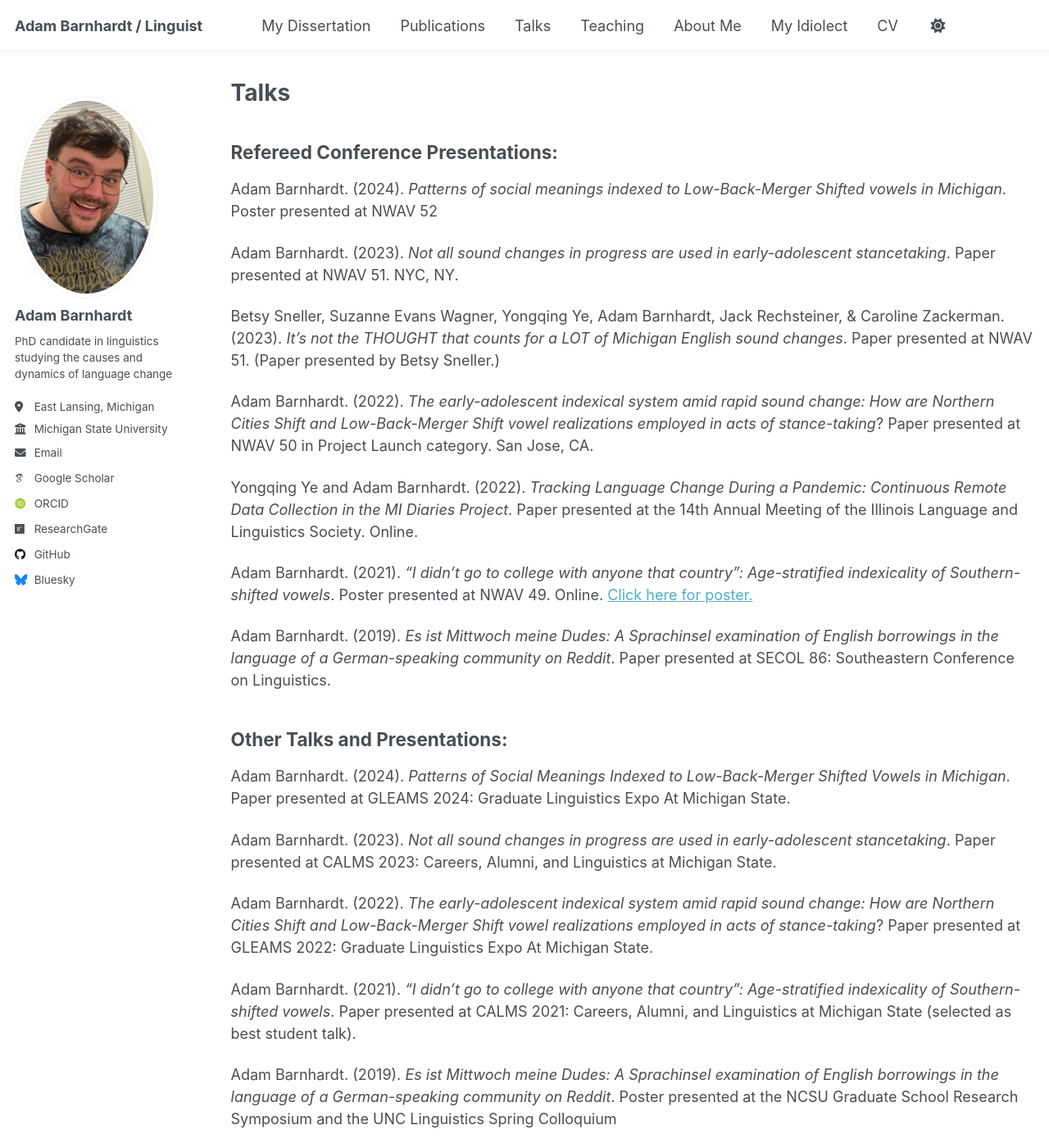
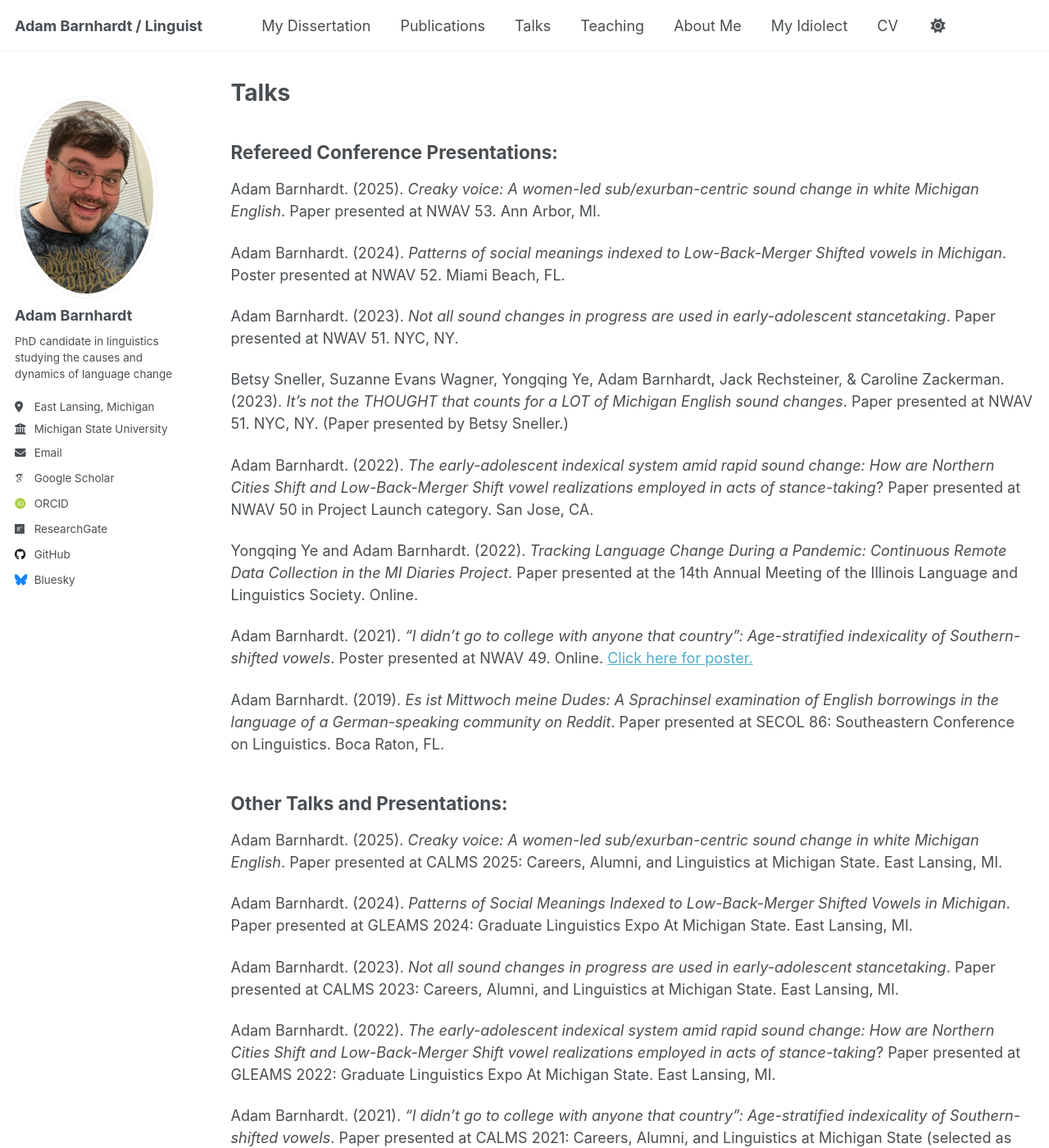
Before and after one commit to adambarnhardt/adambarnhardt.github.io, a Jekyll site: the page built from _pages/talks.md, in a window 1280 px wide and 1400 px high. Shown: the whole window at 82% size. Built offline with Jekyll 4.4.1, drawn with Linux system fonts in a browser that asks for light colours; some web fonts are replaced; a script that is not in the unit is left out; some of the changed text lies outside the part shown.

Commit message:
Update conference presentations and locations

```diff
--- a/_pages/talks.md
+++ b/_pages/talks.md
@@ -7,11 +7,13 @@ author_profile: true
 
 ## Refereed Conference Presentations:
 
-Adam Barnhardt. (2024). *Patterns of social meanings indexed to Low-Back-Merger Shifted vowels in Michigan*. Poster presented at NWAV 52
+Adam Barnhardt. (2025). *Creaky voice: A women-led sub/exurban-centric sound change in white Michigan English*. Paper presented at NWAV 53. Ann Arbor, MI.
+
+Adam Barnhardt. (2024). *Patterns of social meanings indexed to Low-Back-Merger Shifted vowels in Michigan*. Poster presented at NWAV 52. Miami Beach, FL.
 
 Adam Barnhardt. (2023). *Not all sound changes in progress are used in early-adolescent stancetaking*. Paper presented at NWAV 51. NYC, NY.
 
-Betsy Sneller, Suzanne Evans Wagner, Yongqing Ye, Adam Barnhardt, Jack Rechsteiner, & Caroline Zackerman. (2023). *It’s not the THOUGHT that counts for a LOT of Michigan English sound changes*. Paper presented at NWAV 51. (Paper presented by Betsy Sneller.)
+Betsy Sneller, Suzanne Evans Wagner, Yongqing Ye, Adam Barnhardt, Jack Rechsteiner, & Caroline Zackerman. (2023). *It’s not the THOUGHT that counts for a LOT of Michigan English sound changes*. Paper presented at NWAV 51. NYC, NY. (Paper presented by Betsy Sneller.)
 
 Adam Barnhardt. (2022). *The early-adolescent indexical system amid rapid sound change: How are Northern Cities Shift and Low-Back-Merger Shift vowel realizations employed in acts of stance-taking*? Paper presented at NWAV 50 in Project Launch category. San Jose, CA.
 
@@ -19,16 +21,18 @@ Yongqing Ye and Adam Barnhardt. (2022). *Tracking Language Change During a Pande
 
 Adam Barnhardt. (2021). *“I didn’t go to college with anyone that country”: Age-stratified indexicality of Southern-shifted vowels*. Poster presented at NWAV 49. Online. [Click here for poster.](https://www.researchgate.net/publication/355424532_I_didn't_go_to_college_with_anyone_that_country_Age-stratified_indexicality_of_Southern-shifted_vowels)
 
-Adam Barnhardt. (2019). *Es ist Mittwoch meine Dudes: A Sprachinsel examination of English borrowings in the language of a German-speaking community on Reddit*. Paper presented at SECOL 86: Southeastern Conference on Linguistics.
+Adam Barnhardt. (2019). *Es ist Mittwoch meine Dudes: A Sprachinsel examination of English borrowings in the language of a German-speaking community on Reddit*. Paper presented at SECOL 86: Southeastern Conference on Linguistics. Boca Raton, FL.
 
 ## Other Talks and Presentations:
 
-Adam Barnhardt. (2024). *Patterns of Social Meanings Indexed to Low-Back-Merger Shifted Vowels in Michigan*. Paper presented at GLEAMS 2024: Graduate Linguistics Expo At Michigan State.
+Adam Barnhardt. (2025). *Creaky voice: A women-led sub/exurban-centric sound change in white Michigan English*. Paper presented at CALMS 2025: Careers, Alumni, and Linguistics at Michigan State. East Lansing, MI.
 
-Adam Barnhardt. (2023). *Not all sound changes in progress are used in early-adolescent stancetaking*. Paper presented at CALMS 2023: Careers, Alumni, and Linguistics at Michigan State.
+Adam Barnhardt. (2024). *Patterns of Social Meanings Indexed to Low-Back-Merger Shifted Vowels in Michigan*. Paper presented at GLEAMS 2024: Graduate Linguistics Expo At Michigan State. East Lansing, MI.
 
-Adam Barnhardt. (2022). *The early-adolescent indexical system amid rapid sound change: How are Northern Cities Shift and Low-Back-Merger Shift vowel realizations employed in acts of stance-taking*? Paper presented at GLEAMS 2022: Graduate Linguistics Expo At Michigan State.
+Adam Barnhardt. (2023). *Not all sound changes in progress are used in early-adolescent stancetaking*. Paper presented at CALMS 2023: Careers, Alumni, and Linguistics at Michigan State. East Lansing, MI.
 
-Adam Barnhardt. (2021). *“I didn’t go to college with anyone that country”: Age-stratified indexicality of Southern-shifted vowels*. Paper presented at CALMS 2021: Careers, Alumni, and Linguistics at Michigan State (selected as best student talk).
+Adam Barnhardt. (2022). *The early-adolescent indexical system amid rapid sound change: How are Northern Cities Shift and Low-Back-Merger Shift vowel realizations employed in acts of stance-taking*? Paper presented at GLEAMS 2022: Graduate Linguistics Expo At Michigan State. East Lansing, MI.
 
-Adam Barnhardt. (2019). *Es ist Mittwoch meine Dudes: A Sprachinsel examination of English borrowings in the language of a German-speaking community on Reddit*. Poster presented at the NCSU Graduate School Research Symposium and the UNC Linguistics Spring Colloquium
+Adam Barnhardt. (2021). *“I didn’t go to college with anyone that country”: Age-stratified indexicality of Southern-shifted vowels*. Paper presented at CALMS 2021: Careers, Alumni, and Linguistics at Michigan State (selected as best student talk). East Lansing, MI.
+
+Adam Barnhardt. (2019). *Es ist Mittwoch meine Dudes: A Sprachinsel examination of English borrowings in the language of a German-speaking community on Reddit*. Poster presented at the NCSU Graduate School Research Symposium and the UNC Linguistics Spring Colloquium. Raleigh and Chapel Hill, NC.
```
